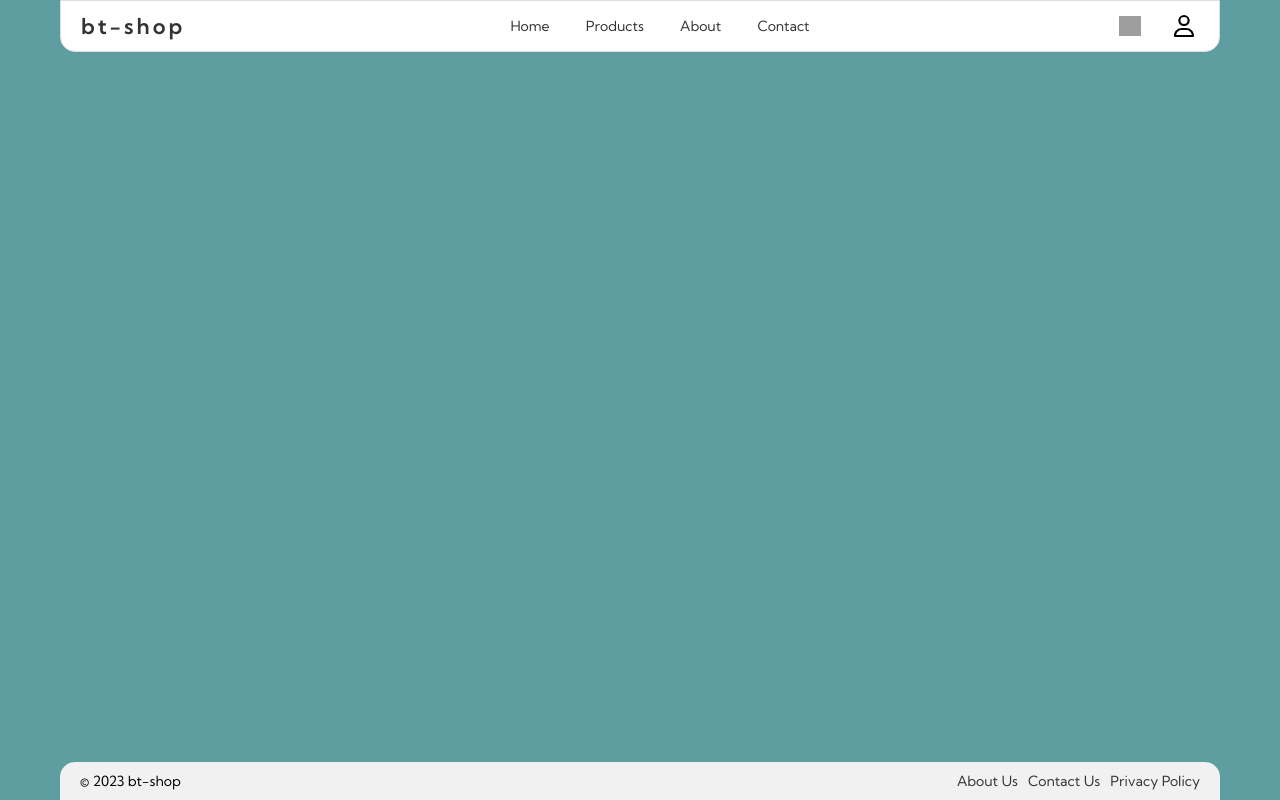
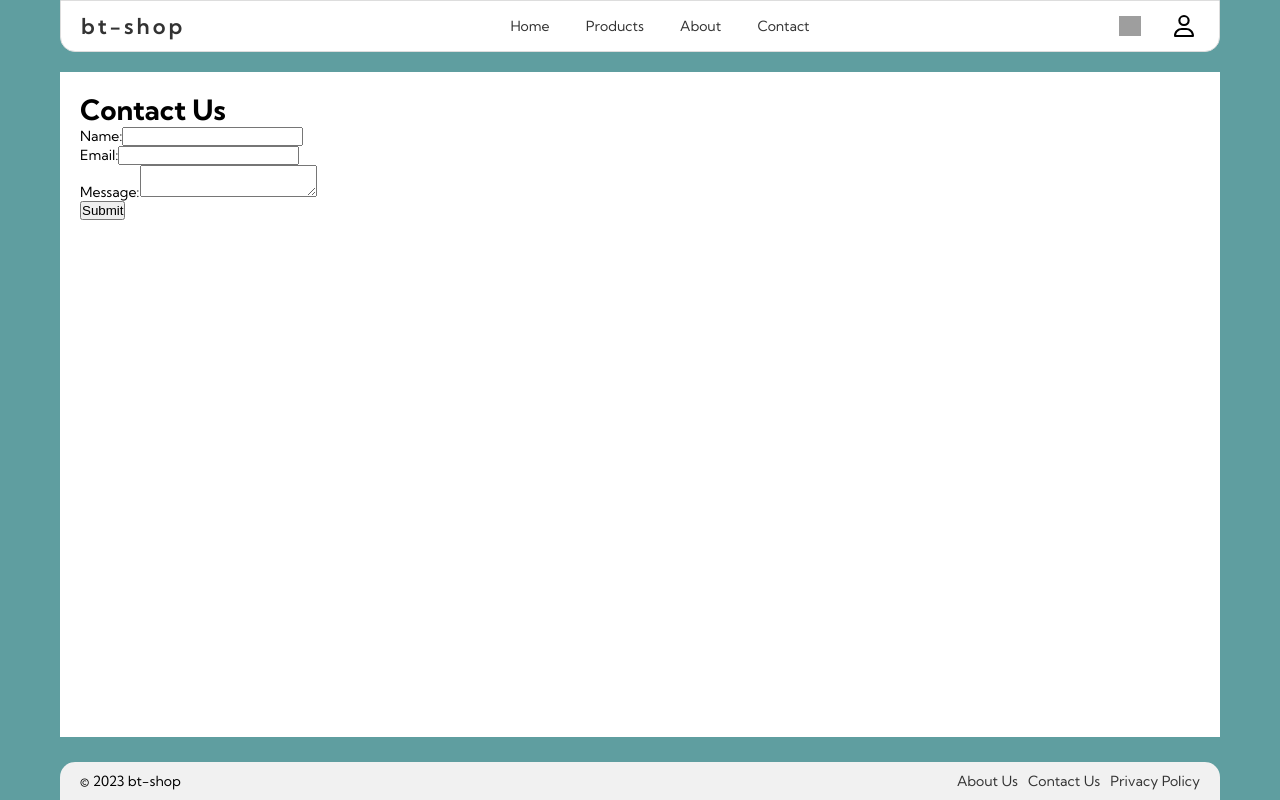
Before and after one commit to binoyam/e-commerce-shop-fake-store-api, a React (Create React App) app: page /contact in a window 1280 px wide. Built offline with nearby package versions, Linux system fonts and the light colour scheme; no server answers; grey boxes are pictures that could not be loaded.

Commit message:
about/contact page

```diff
--- a/src/App.js
+++ b/src/App.js
@@ -16,6 +16,8 @@ import Checkout from "./Pages/Checkout/Checkout";
 import PaymentPage from "./Pages/PaymentPage/PaymentPage";
 import ProductDescription from "./Pages/Product-Description/ProductDescription";
 import SearchResult from "./Pages/SearchResult/SearchResult";
+import Contact from "./Pages/Contact/Contact";
+import About from "./Pages/About/About";
 
 function App() {
   /* ALL PRODUCTS STATE */
@@ -137,7 +139,7 @@ function App() {
             path="/categories"
             element={
               <Categories
-              searchTerm={searchTerm}
+                searchTerm={searchTerm}
                 handleSearch={handleSearch}
                 searchResults={searchResults}
                 addToCart={addToCart}
@@ -188,6 +190,9 @@ function App() {
             path="/payment"
             element={<PaymentPage cartItems={cartItems} />}
           />
+          <Route path="/about" element={<About />} />
+
+          <Route path="/contact" element={<Contact />} />
         </Routes>
       </main>
 
--- a/src/Pages/About/About.css
+++ b/src/Pages/About/About.css
@@ -0,0 +1,6 @@
+.about-page{
+    width: 100%;
+    height: calc(100vh - 135px);
+    background-color: #fff;
+    padding: 20px;
+}
--- a/src/Pages/About/About.jsx
+++ b/src/Pages/About/About.jsx
@@ -1,9 +1,34 @@
-import React from 'react'
+import "./About.css";
 
 function About() {
   return (
-    <div>About</div>
-  )
+    <div className="about-page">
+      <div className="top">
+        <h1>About Us</h1>
+        <p>
+          Hello and welcome to bt-shop, the place to find the best clothing ,
+          accessories and electronics for every taste and occasion. We
+          thoroughly check the quality of our goods, working only with reliable
+          suppliers so that you only receive the best quality product. We at
+          bt-shop believe in high quality and exceptional customer service. But
+          most importantly, we believe shopping is a right, not a luxury, so we
+          strive to deliver the best products at the most affordable prices, and
+          ship them to you regardless of where you are located.
+        </p>
+      </div>
+      <div className="bottom">
+        <p>
+          At bt-shop, our aim is to offer you fine products that show you that
+          we really care! Not only have we got the trendiest products, but we
+          can also guarantee that they are of the finest quality. We started as
+          a small business, and our aim is to continue providing our customers
+          with products that keep them happy, at prices that keep them happy.
+          Our customers are our top priority and through our products we work
+          hard towards building long-lasting and meaningful relations with them.
+        </p>
+      </div>
+    </div>
+  );
 }
 
-export default About
+export default About;
--- a/src/Pages/Contact/Contact.css
+++ b/src/Pages/Contact/Contact.css
@@ -0,0 +1,6 @@
+.contact-page{
+    width: 100%;
+    height: calc(100vh - 135px);
+    background-color: #fff;
+    padding: 20px;
+}
--- a/src/Pages/Contact/Contact.jsx
+++ b/src/Pages/Contact/Contact.jsx
@@ -1,9 +1,61 @@
-import React from 'react'
+import React, { useState } from "react";
+import './Contact.css'
+function Contact() {
+  const [name, setName] = useState("");
+  const [email, setEmail] = useState("");
+  const [message, setMessage] = useState("");
+  const [isSubmitted, setIsSubmitted] = useState(false);
 
-function Contact() {
+  const handleSubmit = (e) => {
+    e.preventDefault();
+
+    setIsSubmitted(true);
+  };
+
   return (
-    <div>Contact</div>
-  )
+    <div className="contact-page">
+      <h1>Contact Us</h1>
+      {isSubmitted ? (
+        <p>Thank you for contacting us! We will get back to you soon.</p>
+      ) : (
+        <form onSubmit={handleSubmit}>
+          <div>
+            <label htmlFor="name">Name:</label>
+            <input
+              type="text"
+              id="name"
+              value={name}
+              onChange={(e) => setName(e.target.value)}
+              required
+            />
+          </div>
+
+          <div>
+            <label htmlFor="email">Email:</label>
+            <input
+              type="email"
+              id="email"
+              value={email}
+              onChange={(e) => setEmail(e.target.value)}
+              required
+            />
+          </div>
+
+          <div>
+            <label htmlFor="message">Message:</label>
+            <textarea
+              id="message"
+              value={message}
+              onChange={(e) => setMessage(e.target.value)}
+              required
+            ></textarea>
+          </div>
+
+          <button type="submit">Submit</button>
+        </form>
+      )}
+    </div>
+  );
 }
 
-export default Contact
+export default Contact;
```
